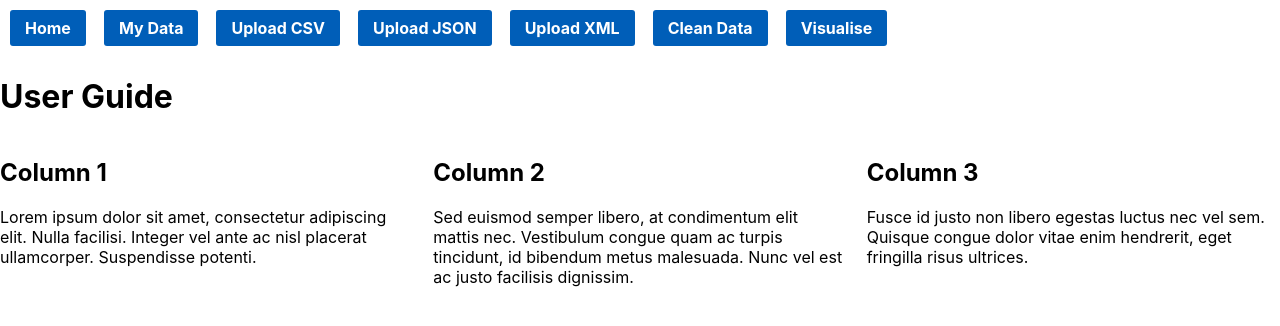
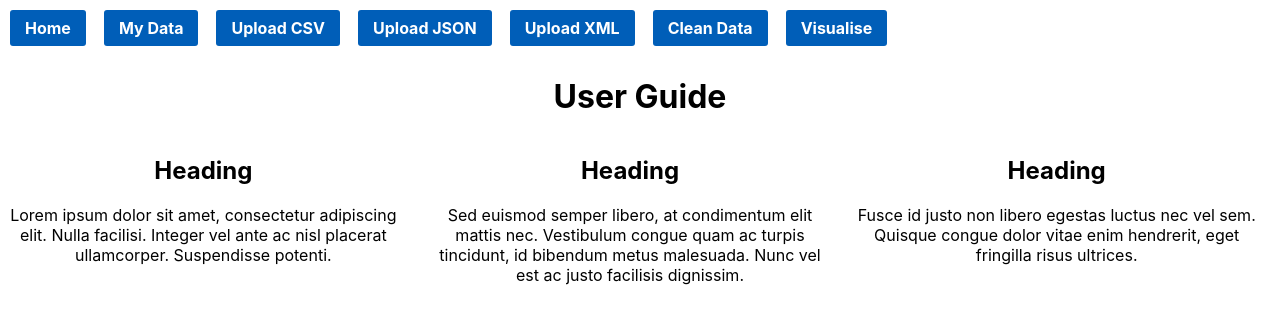
Before and after one commit to EpicMike87/honoursproj, a React (Create React App) app: page / in a window 1280 px wide. Shown: the top 326 px of the page. Built offline with nearby package versions, Linux system fonts and the light colour scheme.

Commit message:
Added CSS for Home and Data pages

```diff
--- a/src/components/Datapage.js
+++ b/src/components/Datapage.js
@@ -2,14 +2,12 @@ import React, { useState, useEffect } from 'react';
 
 const DataPage = () => {
   const [uploadedFileNames, setUploadedFileNames] = useState([]);
+  const [selectedFileName, setSelectedFileName] = useState(null);
 
   useEffect(() => {
     console.log('Fetching uploaded files...');
     fetch('http://localhost:5000/api/get-uploaded-filenames')
-      .then(response => {
-        console.log('Response status:', response.status);
-        return response.json();
-      })
+      .then(response => response.json())
       .then(data => {
         console.log('Received data:', data);
         setUploadedFileNames(data.filenames);
@@ -17,15 +15,23 @@ const DataPage = () => {
       .catch(error => console.error('Error fetching uploaded filenames:', error));
   }, []);
 
+  const handleButtonClick = (fileName) => {
+    console.log(`Button clicked for file: ${fileName}`);
+    setSelectedFileName(fileName);
+  };
+
   return (
-    <div>
+    <div className="Data-container">
+      <div className="Data-left-column">
         <h1>List of Datasets</h1>
         {uploadedFileNames.length > 0 ? (
           <div>
             <p>Uploaded Files:</p>
             <ul>
               {uploadedFileNames.map((fileName, index) => (
-              <li key={index}>{fileName}</li>
+                <li key={index}>
+                  <button onClick={() => handleButtonClick(fileName)}>{fileName}</button>
+                </li>
               ))}
             </ul>
           </div>
@@ -33,6 +39,18 @@ const DataPage = () => {
           <p>No files uploaded yet.</p>
         )}
       </div>
+
+      <div className="Data-right-column">
+        {selectedFileName ? (
+          <>
+            <h2>{selectedFileName}</h2>
+            <p>The table for the selected data will go here.</p>
+          </>
+        ) : (
+          <p>Select a file to display data.</p>
+        )}
+      </div>
+    </div>
   );
 };
 
--- a/src/components/Home.js
+++ b/src/components/Home.js
@@ -2,12 +2,12 @@ import React from 'react';
 
 const Home = () => {
   return (
-    <div>
-      <h1>User Guide</h1>
+    <div className="Home-container">
+      <h1 className="Home-heading">User Guide</h1>
 
-      <div style={{ display: 'flex' }}>
-        <div style={{ flex: 1, marginRight: '20px' }}>
-          <h2>Column 1</h2>
+      <div className="Home-columns">
+        <div className="Home-column">
+          <h2>Heading</h2>
           <p>
             Lorem ipsum dolor sit amet, consectetur adipiscing elit.
             Nulla facilisi. Integer vel ante ac nisl placerat ullamcorper.
@@ -15,8 +15,8 @@ const Home = () => {
           </p>
         </div>
 
-        <div style={{ flex: 1, marginRight: '20px' }}>
-          <h2>Column 2</h2>
+        <div className="Home-column">
+          <h2>Heading</h2>
           <p>
             Sed euismod semper libero, at condimentum elit mattis nec.
             Vestibulum congue quam ac turpis tincidunt, id bibendum metus
@@ -24,8 +24,8 @@ const Home = () => {
           </p>
         </div>
 
-        <div style={{ flex: 1 }}>
-          <h2>Column 3</h2>
+        <div className="Home-column">
+          <h2>Heading</h2>
           <p>
             Fusce id justo non libero egestas luctus nec vel sem. Quisque
             congue dolor vitae enim hendrerit, eget fringilla risus
--- a/src/index.css
+++ b/src/index.css
@@ -25,3 +25,44 @@ code {
   margin-right: 8px;
   text-align: center;
 }
+
+.Home-container {
+  text-align: center;
+}
+
+.Home-heading {
+  margin-bottom: 20px;
+}
+
+.Home-columns {
+  display: flex;
+}
+
+.Home-column {
+  flex: 1;
+  margin-right: 20px;
+}
+
+.Home-content h2 {
+  color: #333;
+  font-size: 1.5em;
+  margin-bottom: 10px;
+}
+
+.Home-content p {
+  color: #555;
+  font-size: 1em;
+}
+
+.Data-container {
+  display: flex;
+}
+
+.Data-left-column {
+  flex: 1;
+  padding-right: 20px;
+}
+
+.Data-right-column {
+  flex: 1;
+}
```
Lines whose indentation alone changed are shown as unchanged.
